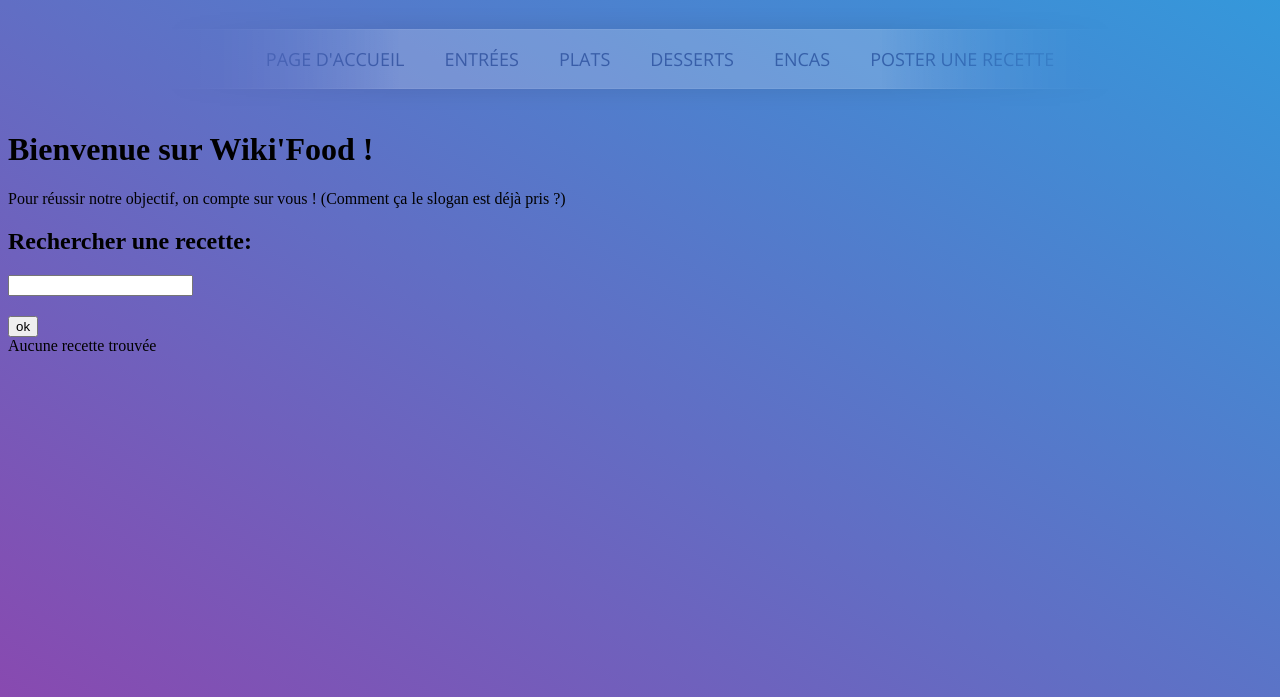
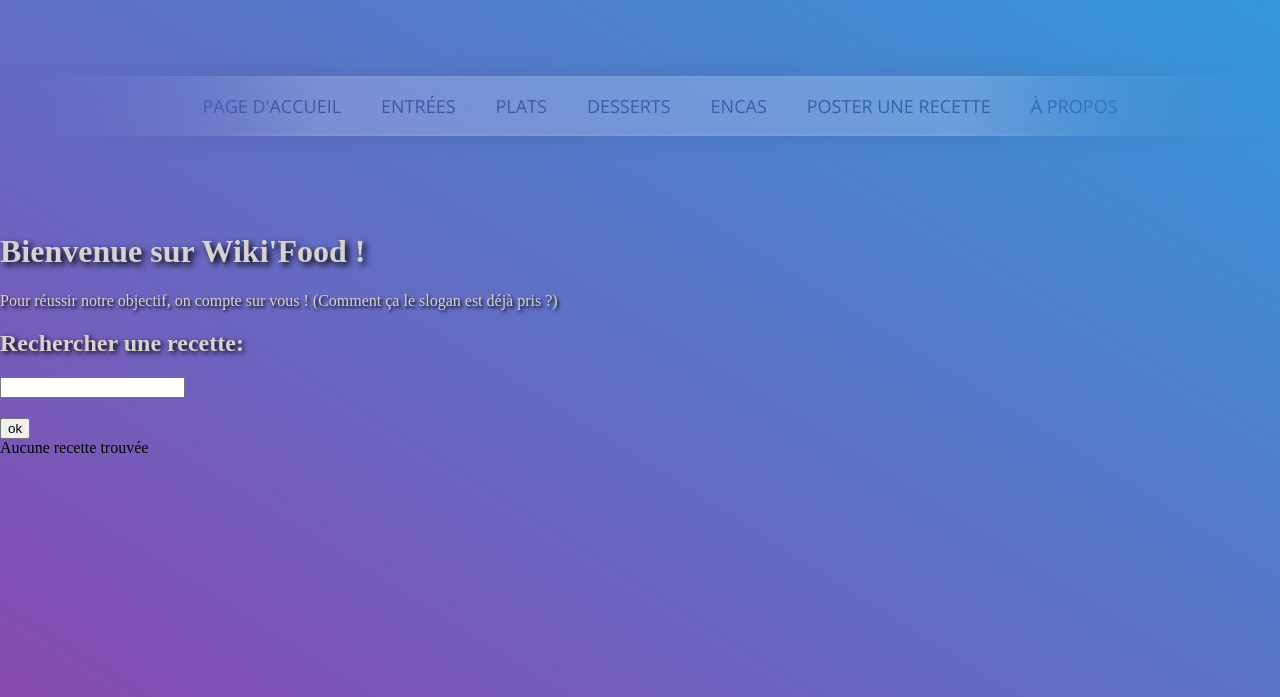
Before and after one commit to lpangia/Projet, a Django app: page / in a window 1280 px wide. Shown: the top 697 px of the page. Run offline with Django 4.2, Linux system fonts and the light colour scheme; data that the repository does not hold is empty.

Commit message:
changement css

```diff
--- a/Projet/static/style.css
+++ b/Projet/static/style.css
@@ -1,15 +1,17 @@
 @import url(https://fonts.googleapis.com/css?family=Open+Sans);
-
+body{
+  margin: 0px;
+}
 html {
   height:100%;
   background-image: linear-gradient(to right top, #8e44ad 0%, #3498db 100%);
 }
 
 nav {
-  max-width: 960px;
+  max-width: 100%;
   mask-image: linear-gradient(90deg, rgba(255, 255, 255, 0) 0%, #ffffff 25%, #ffffff 75%, rgba(255, 255, 255, 0) 100%);
   margin: 0 auto;
-  padding: 5px 0;
+  padding: 60px 0;
 }
 
 nav ul {
@@ -37,3 +39,7 @@ nav ul li a:hover {
   background: rgba(255, 255, 255, 0.1);
   color: rgba(0, 35, 122, 0.7);
 }
+
+p, h1, h2{
+  color: #D7D2D2; text-shadow: black 0.1em 0.1em 0.2em
+}
--- a/Projet/templates/Index.html
+++ b/Projet/templates/Index.html
@@ -1,7 +1,7 @@
 {% extends "base.html" %}
 
 {% block content %}
-
+<div id="header"></div>
     <div class="text">
         <h1>Bienvenue sur Wiki'Food !</h1>
         <p>Pour réussir notre objectif, on compte sur vous ! (Comment ça le slogan est déjà pris ?)<br></p>
@@ -14,7 +14,7 @@
                         {{ field }}
                     </div>
                 {% endfor %}
-                <input type="submit" value="ok" />
+                <input type="button" value="ok" />
             </form>
         </div>
 
--- a/Projet/templates/base.html
+++ b/Projet/templates/base.html
@@ -15,6 +15,7 @@
                 <li><a href="#">Desserts</a></li>
                 <li><a href="#">Encas</a></li>
                 <li><a href="{% url 'create_recipe' %}">Poster une recette</a></li>
+                <li><a href="#">À propos</a></li>
             </ul>
         </nav>
         {% block content %}
--- a/Projet/templates/create_recipe.html
+++ b/Projet/templates/create_recipe.html
@@ -2,7 +2,7 @@
 
 {% block content %}
 
-    <div class="text">
+    <div>
         <form method="post">
             {% csrf_token %}
             {% for field in form %}
--- a/Projet/views.py
+++ b/Projet/views.py
@@ -24,12 +24,3 @@ def create_recipe(request):
     else:
         form = RecipeForm()
     return render(request, 'create_recipe.html', {'form': form})
-
-def entrees(request):
-    if request.method == 'POST':
-        form = SearchRecipeForm(request.POST)
-        if form.is_valid():
-            recipes = Receipe.objects.filter(title__icontains=form.cleaned_data.get('name'))
-    else:
-        form = SearchRecipeForm()
-    return render(request, "Index.html", {"recipes": recipes, 'form': form})
```
